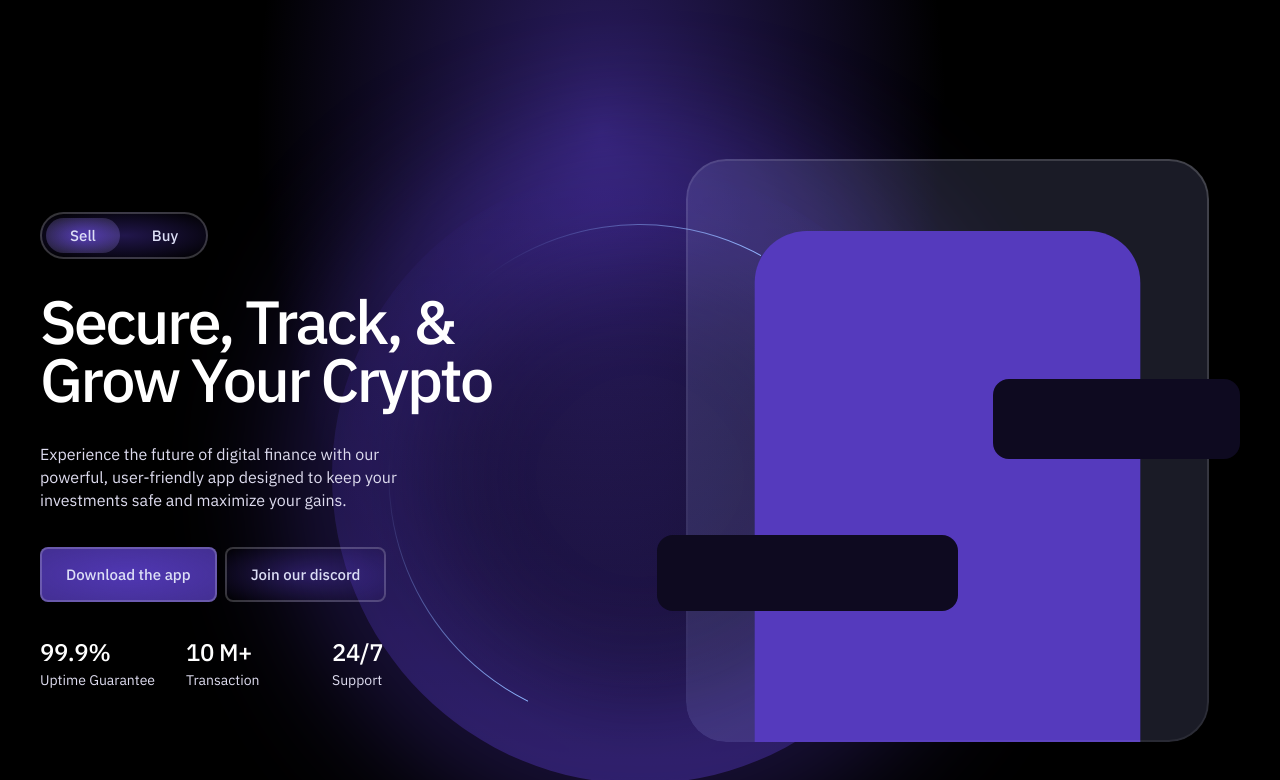
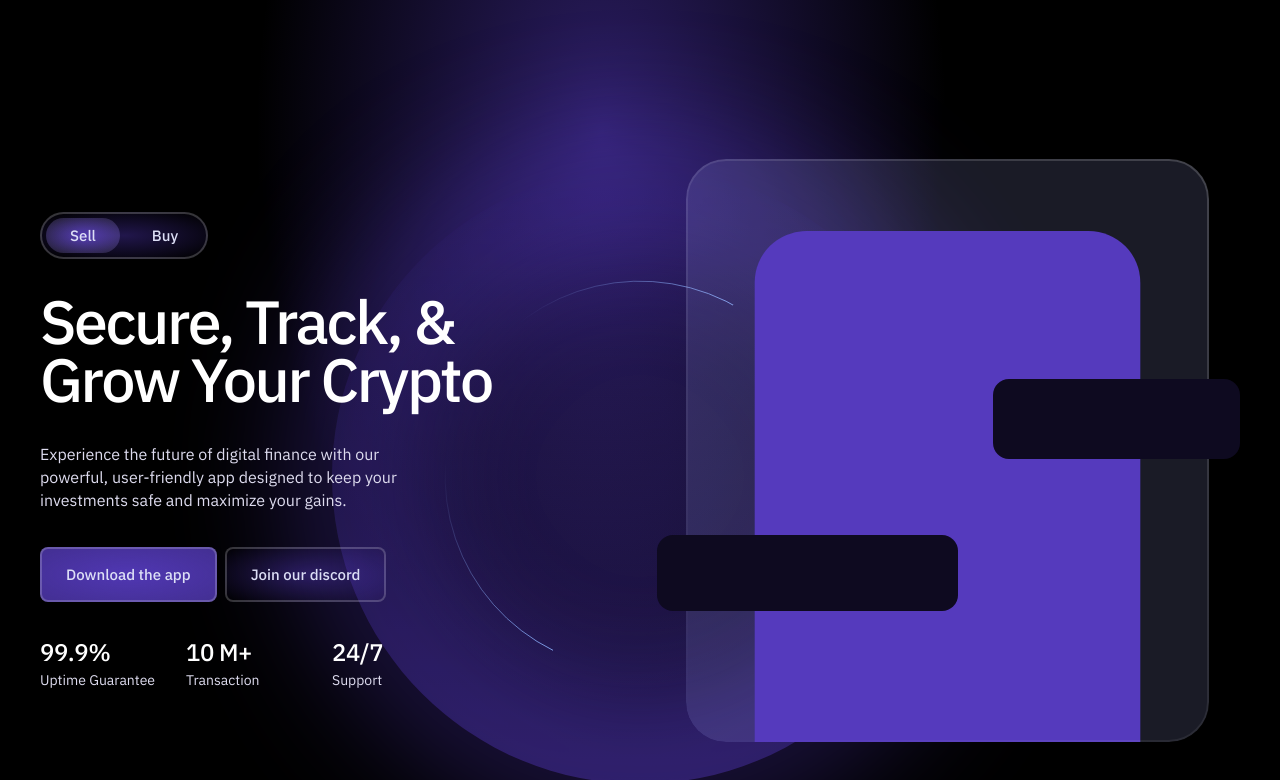
Before and after one commit to alexius90e/bitsafex, a plain HTML site: page index.html in a window 1280 px wide. Shown: the top 780 px of the page. Drawn offline with Linux system fonts and the light colour scheme.

Commit message:
fix: fixed circles

```diff
--- a/index.html
+++ b/index.html
@@ -107,7 +107,7 @@
 
           <div class="first-screen__circle">
             <div class="first-screen__circle-outer">
-              <img class="first-screen__circle-outer-inner" src="./assets/fs-circle.svg" alt="fs-circle" />
+              <img class="first-screen__circle-inner" src="./assets/fs-circle.svg" alt="fs-circle" />
             </div>
           </div>
         </div>
--- a/scss/_l-first-screen.scss
+++ b/scss/_l-first-screen.scss
@@ -30,7 +30,7 @@
       width: 100%;
       aspect-ratio: 1 / 1;
       border-radius: 1000px;
-      padding: 4.5%;
+      padding: 9%;
       box-sizing: border-box;
       background-image: linear-gradient(
         0deg,
@@ -56,8 +56,8 @@
 
     &-inner {
       display: block;
-      max-width: 100%;
-      height: auto;
+      width: 100%;
+      height: 100%;
     }
   }
 
```
Also changed, not shown: css/index.css.
